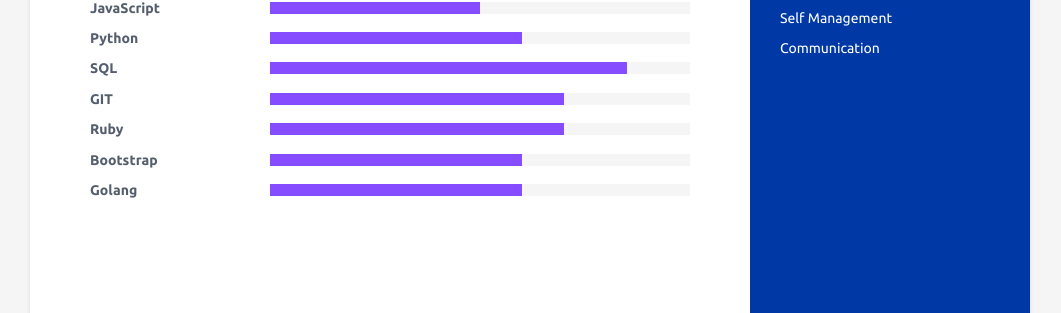
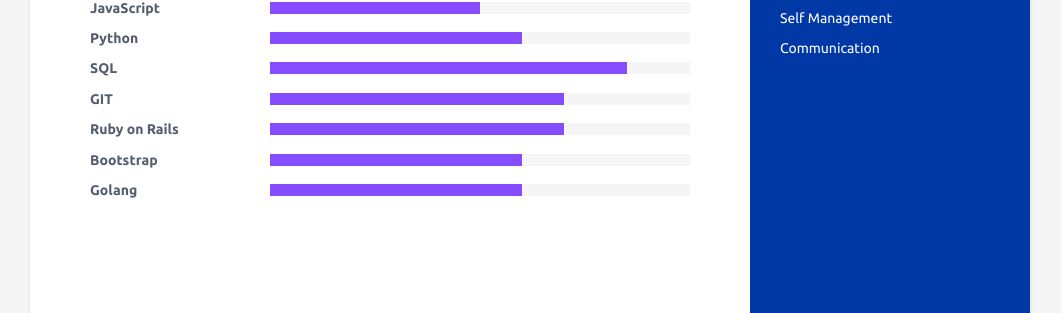
Before and after one commit to BC-MAY-21-ROR/kata-03-scorecard-DerekAyala, a Jekyll site: the page built from index.html, in a window 1280 px wide. Shown: the part 977-1290 px from the top of the page, without its empty margins (110-1171 px from the left). Built offline with Jekyll 4.4.1, drawn with Linux system fonts in a browser that asks for light colours.

Commit message:
update experience

```diff
--- a/_data/data.yml
+++ b/_data/data.yml
@@ -111,7 +111,7 @@ skills:
     - name: GIT
       level: 70%
 
-    - name: Ruby
+    - name: Ruby on Rails
       level: 70%
 
     - name: Bootstrap
```
